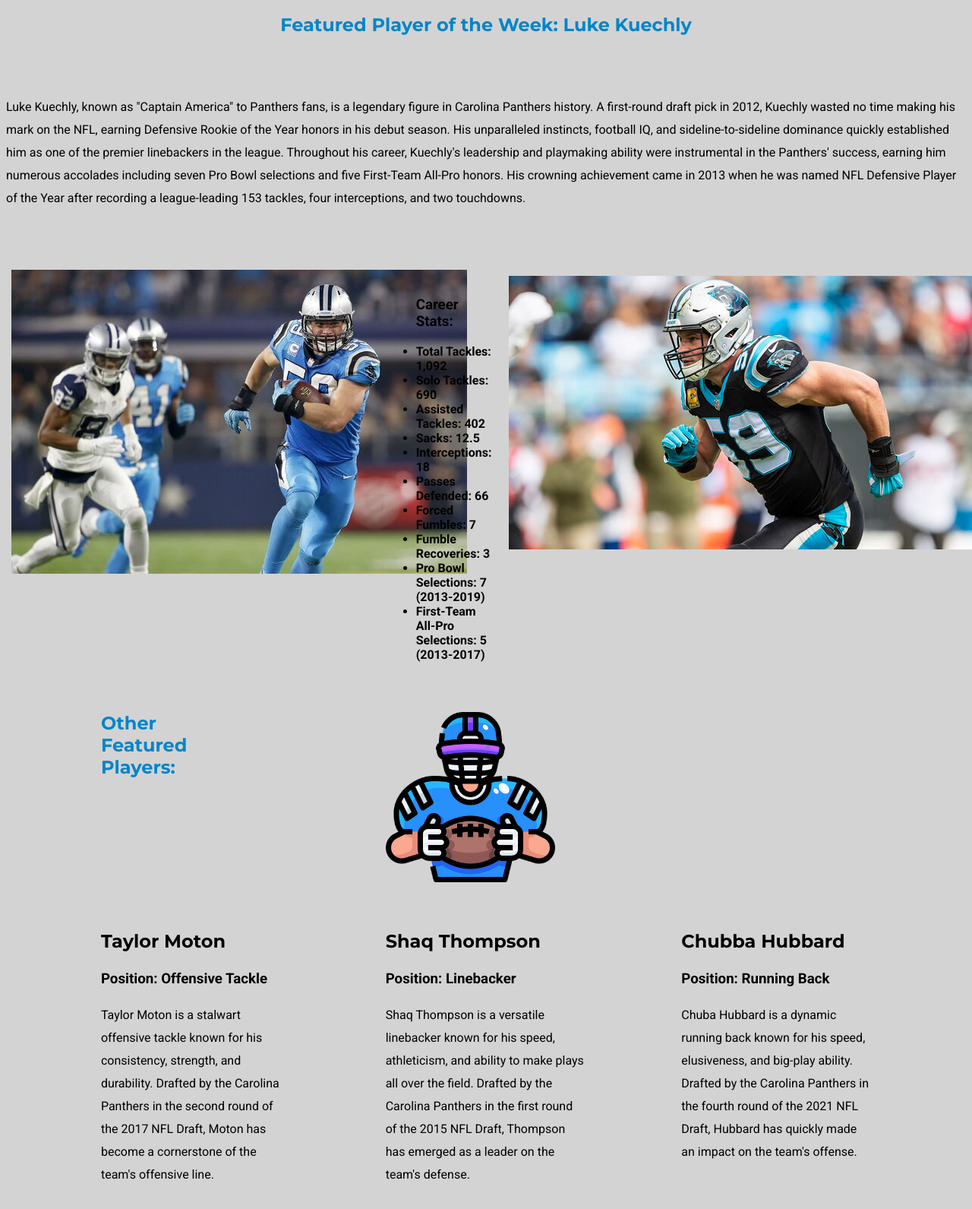
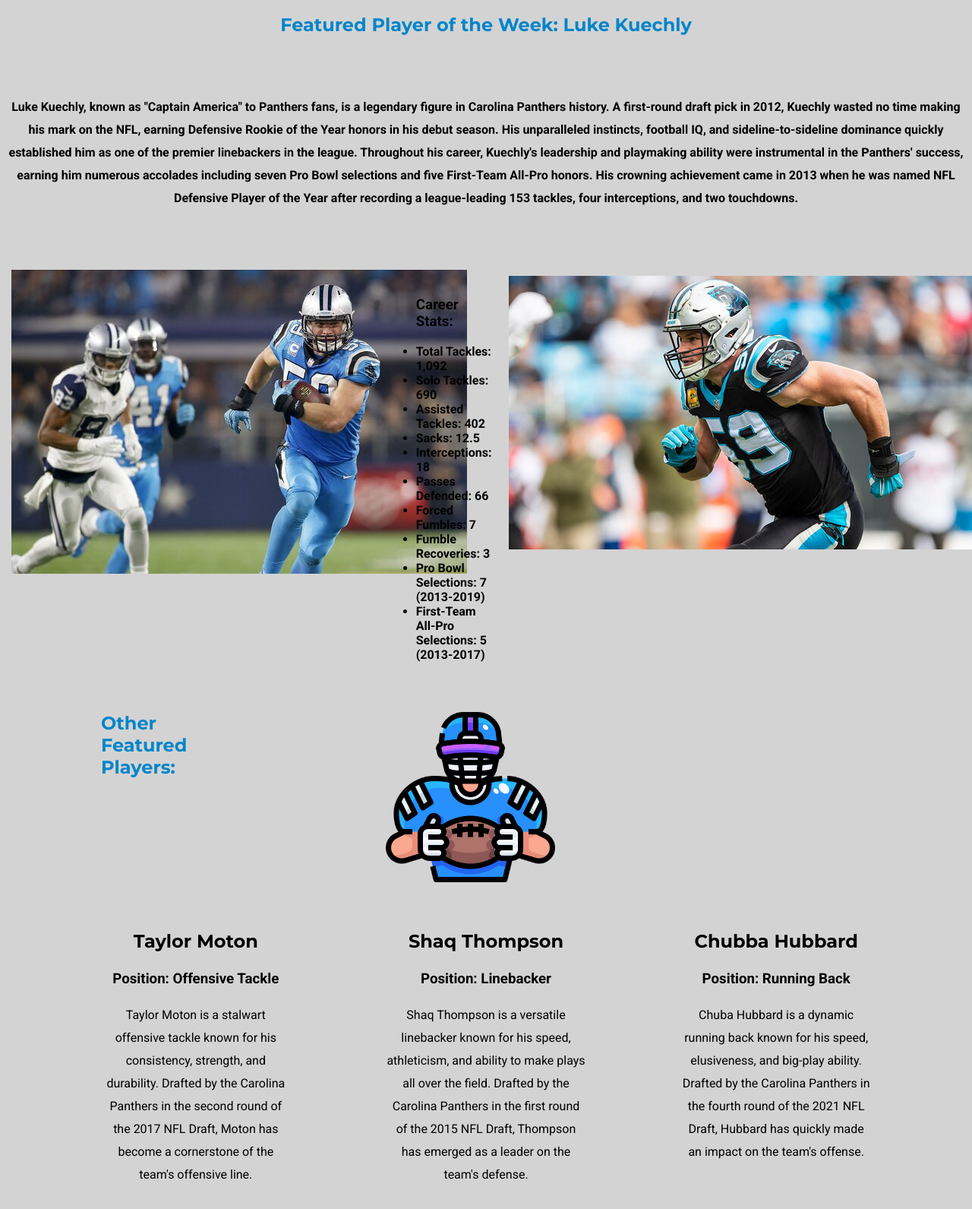
Before and after one commit to michaeltkent/pantherssite, a plain HTML site: page spotlights.html in a window 1280 px wide. Shown: the part 235-1826 px from the top of the page at 76% size. Drawn offline with Linux system fonts and the light colour scheme.

Commit message:
CSS edits

```diff
--- a/styles/style.css
+++ b/styles/style.css
@@ -152,7 +152,8 @@
 }
 #luke-spotlight {
   font-family: Roboto, Helvetica, sans-serif;
-  text-align: left;
+  text-align: center;
+  font-weight: bold;
   padding-bottom: 5%;
 }
 .luke-kuechly1 {
@@ -171,6 +172,7 @@
   font-weight: bold;
   grid-column: 5 / 6;
   grid-row: 1 / 3;
+  text-align: left;
 }
 .taylor-moton {
   margin: 200px 0;
@@ -178,6 +180,7 @@
   grid-row: 5 / span 3;
   font-family: Roboto, Helvetica, sans-serif;
   line-height: 30px;
+  text-align: center;
 }
 .shaq-thompson {
   margin: 200px 0;
@@ -185,6 +188,7 @@
   grid-row: 5 / span 3;
   font-family: Roboto, Helvetica, sans-serif;
   line-height: 30px;
+  text-align: center;
 }
 .chubba-hubbard {
   margin: 200px 0;
@@ -192,6 +196,7 @@
   grid-row: 5 / span 3;
   font-family: Roboto, Helvetica, sans-serif;
   line-height: 30px;
+  text-align: center;
 }
 #h2-featured {
   text-align: left;
```
